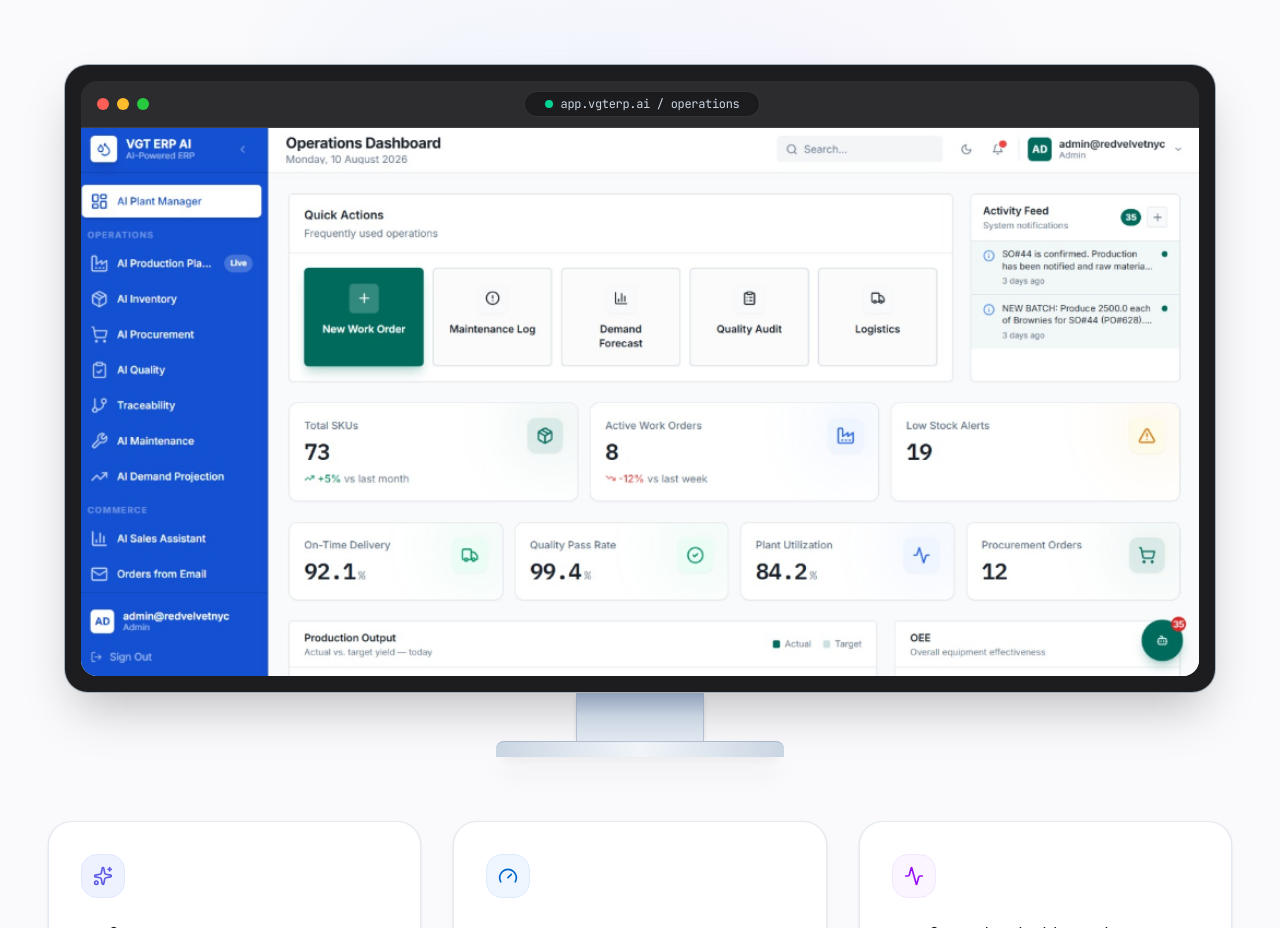
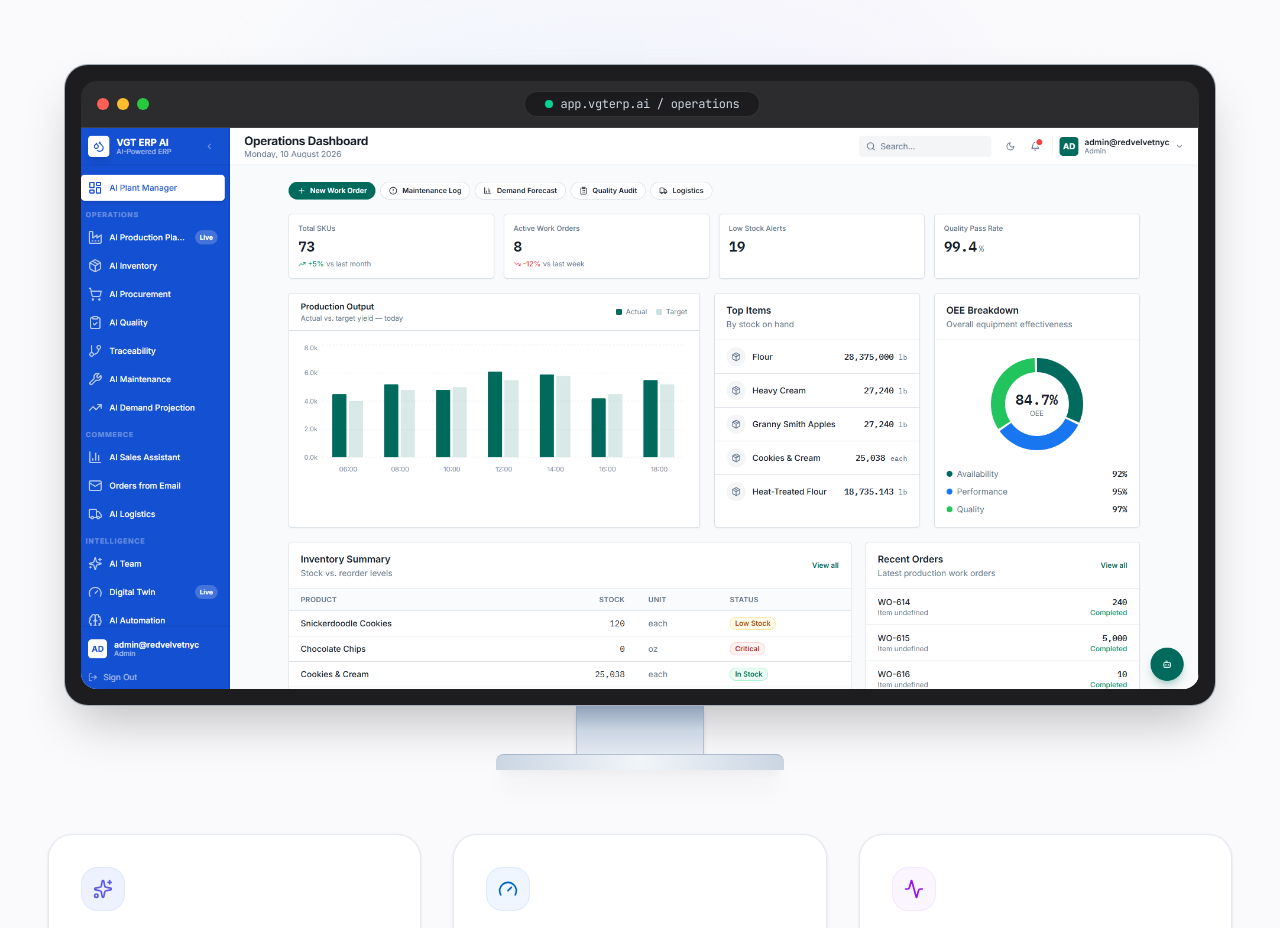
Before and after one commit to Florid6666/VGT-ERP-AI, a React (Vite) app: page / in a window 1280 px wide. Shown: the part 5749-6677 px from the top of the page. Built offline with nearby package versions, Linux system fonts and the light colour scheme.

Commit message:
Update monitor mockup images in HeroSection and OneScreenSection to erpdashboard.png

```diff
--- a/src/components/LaptopMockup.tsx
+++ b/src/components/LaptopMockup.tsx
@@ -5,7 +5,7 @@ interface LaptopMockupProps {
 }
 
 export const LaptopMockup: React.FC<LaptopMockupProps> = ({
-  initialImage = '/images/erp_operations_dashboard.png',
+  initialImage = '/images/erpdashboard.png',
 }) => {
   return (
     <div className="relative w-full max-w-6xl xl:max-w-7xl mx-auto mt-8 mb-4 group">
--- a/src/components/OneScreenSection.tsx
+++ b/src/components/OneScreenSection.tsx
@@ -72,7 +72,7 @@ export const OneScreenSection: React.FC = () => {
             {/* Uncropped Full Screen Dashboard Image */}
             <div className="bg-white rounded-b-2xl overflow-hidden shadow-inner">
               <img
-                src="/images/erp_operations_dashboard.png"
+                src="/images/erpdashboard.png"
                 alt="VGT ERP AI Operations Command Centre"
                 className="w-full h-auto object-contain block transition-transform duration-700 group-hover:scale-[1.01]"
               />
```
Also changed, not shown: public/images/erpdashboard.png (added).
